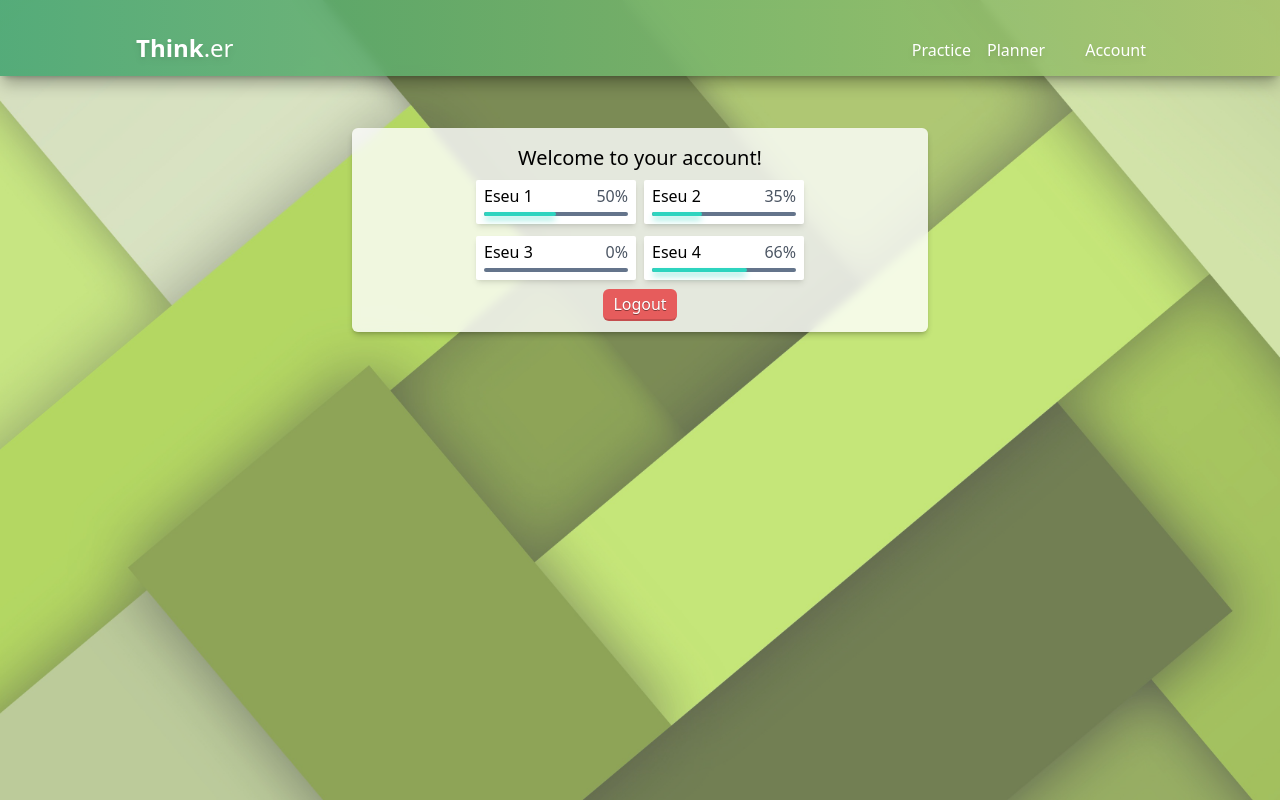
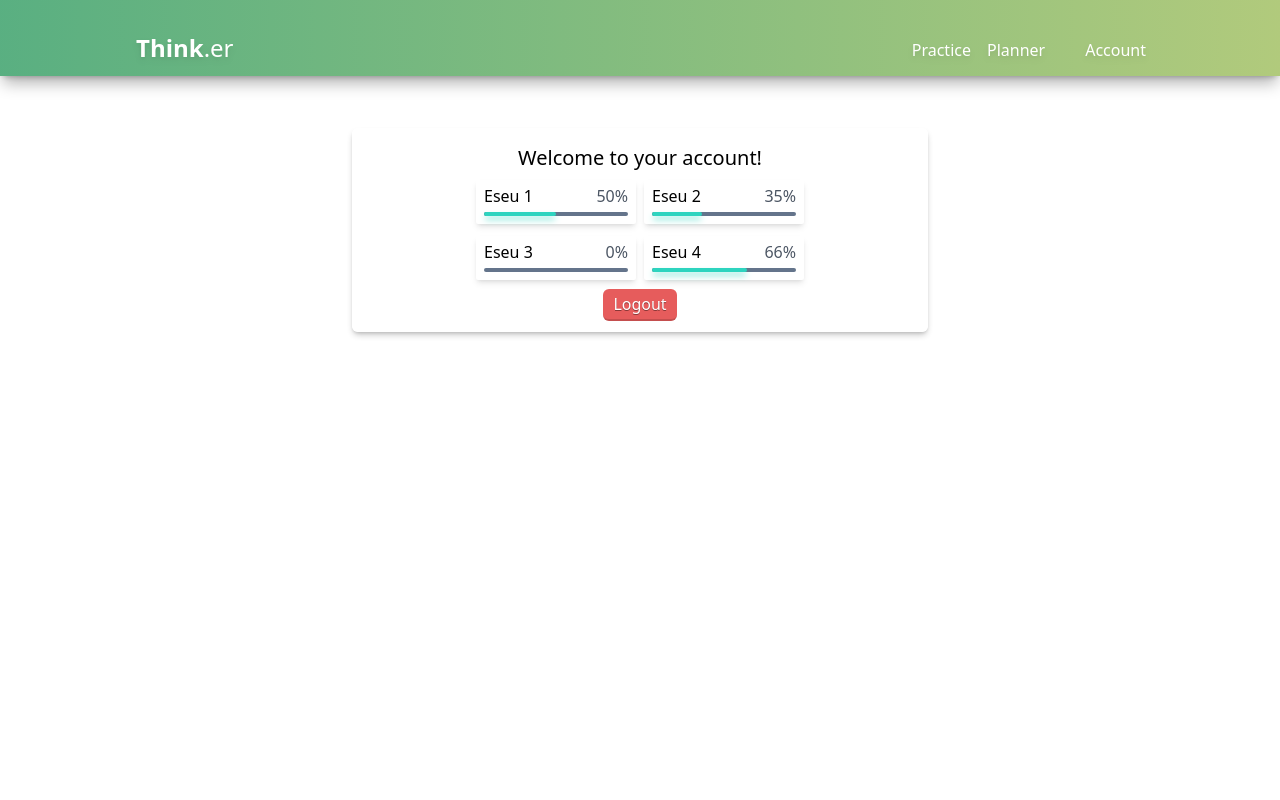
Before and after one commit to ratasorin/unihack, a React (Vite) app in the folder client/: page /account/account in a window 1280 px wide. Built offline with nearby package versions, Linux system fonts and the light colour scheme; sample sign-in values are in the browser's storage; some icons are missing.

Commit message:
Removed centralized background

```diff
--- a/client/src/pages/AccountPage.jsx
+++ b/client/src/pages/AccountPage.jsx
@@ -10,12 +10,6 @@ import ProgressCard from "../components/progressCard";
 export default function AccountPage() {
 	return (
 		<>
-			<div
-				id="bodyBackground"
-				style={{
-					backgroundImage: "url(/src/assets/green-pattern.jpg)",
-				}}
-			></div>
 			<main className="mx-auto max-w-xl mt-12 bg-white-alpha-80 backdrop-blur-sm rounded-md shadow-md p-4 gap-2 shadow-black-alpha-20 flex flex-col flex-wrap justify-center items-center">
 				<h1 className="text-xl">Welcome to your account!</h1>
 				<div className="flex gap-2">
```
